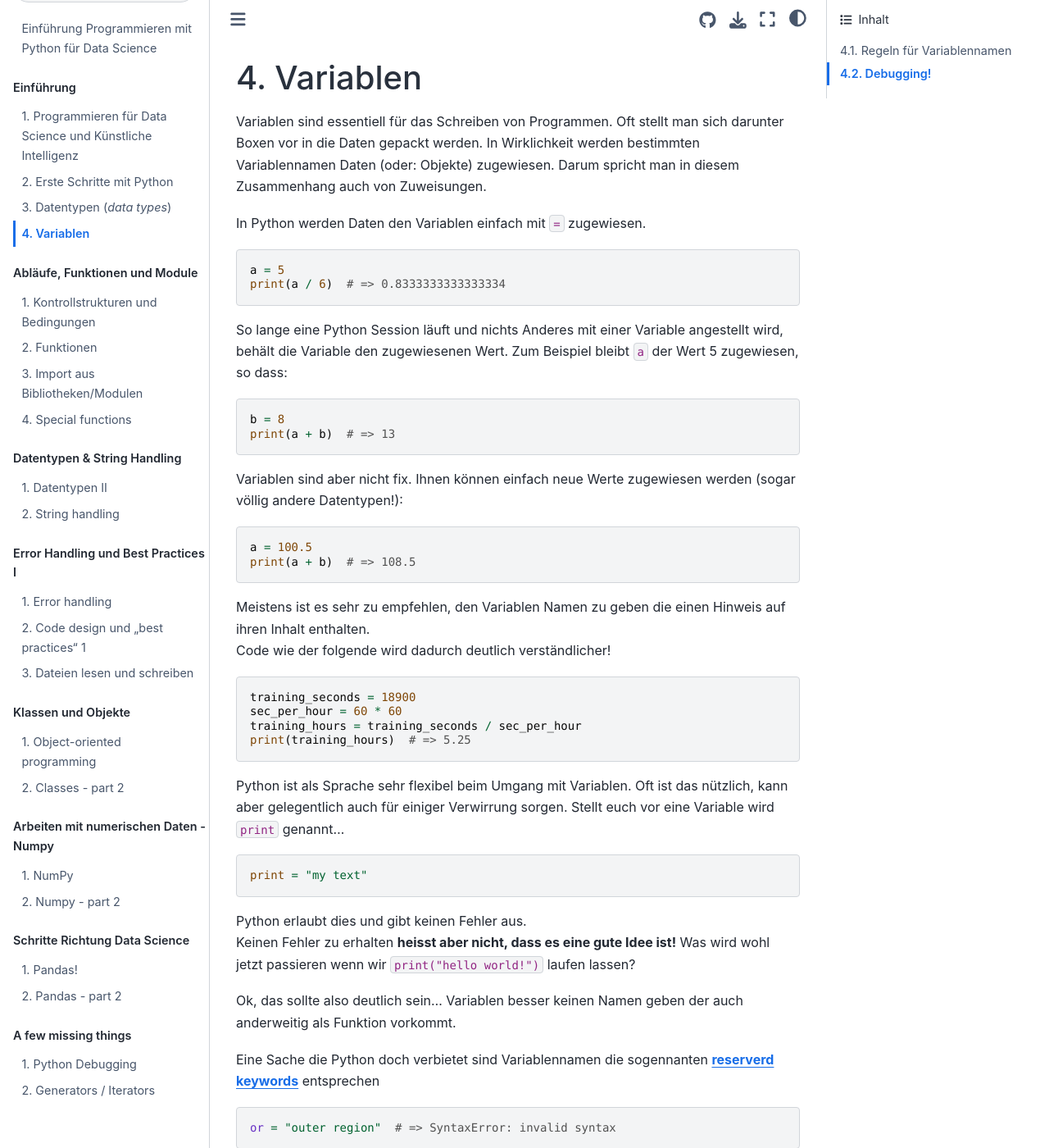
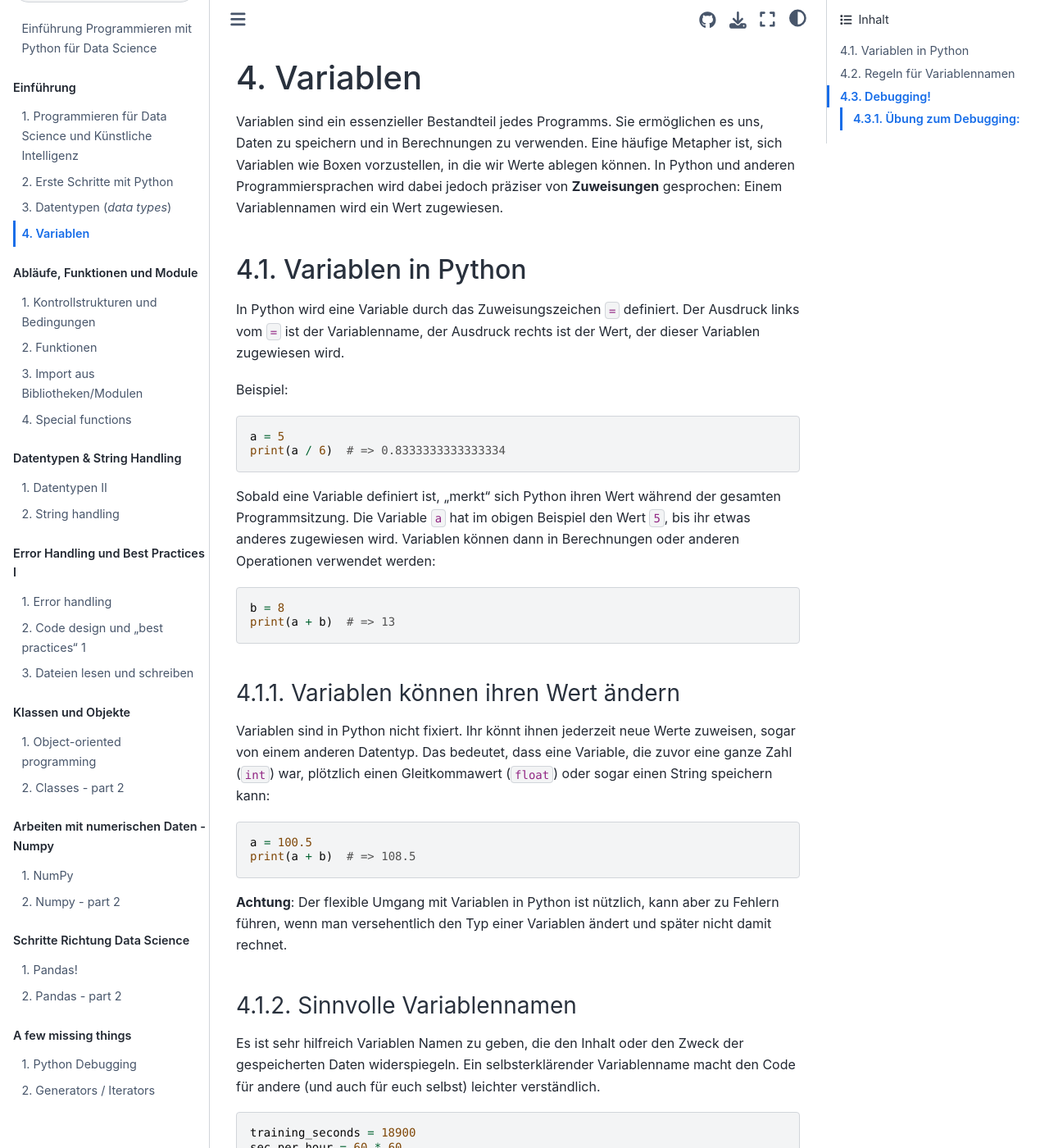
Before and after one commit to florian-huber/python-introduction, a Jupyter Book: the page built from lesson_material_german/01_variables.md, in a window 1280 px wide and 1400 px high. Shown: the whole window at 82% size. Built offline with Jupyter Book 1.0.4 settings and Sphinx 7.4.7 and the Sphinx Book theme 1.1.4, drawn with Linux system fonts in a browser that asks for light colours; pages that are not in the unit, such as notebooks, are missing from menus; some of the changed text lies outside the part shown.

Commit message:
edit text

````diff
--- a/lesson_material_german/01_variables.md
+++ b/lesson_material_german/01_variables.md
@@ -1,19 +1,20 @@
 # Variablen
 
-Variablen sind essentiell für das Schreiben von Programmen.
-Oft stellt man sich darunter Boxen vor in die Daten gepackt werden. In Wirklichkeit werden bestimmten Variablennamen Daten (oder: Objekte) zugewiesen. Darum spricht man
-in diesem Zusammenhang auch von Zuweisungen.
+Variablen sind ein essenzieller Bestandteil jedes Programms. Sie ermöglichen es uns, Daten zu speichern und in Berechnungen zu verwenden. Eine häufige Metapher ist, sich Variablen wie Boxen vorzustellen, in die wir Werte ablegen können. In Python und anderen Programmiersprachen wird dabei jedoch präziser von **Zuweisungen** gesprochen: Einem Variablennamen wird ein Wert zugewiesen.
 
-In Python werden Daten den Variablen einfach mit `=` zugewiesen.
+## Variablen in Python
+
+In Python wird eine Variable durch das Zuweisungszeichen `=` definiert. Der Ausdruck links vom `=` ist der Variablenname, der Ausdruck rechts ist der Wert, der dieser Variablen zugewiesen wird.
+
+Beispiel:
 
 ```python
 a = 5
 print(a / 6)  # => 0.8333333333333334
 ```
 
-So lange eine Python Session läuft und nichts Anderes mit einer Variable
-angestellt wird, behält die Variable den zugewiesenen Wert.
-Zum Beispiel bleibt `a` der Wert 5 zugewiesen, so dass:
+Sobald eine Variable definiert ist, "merkt" sich Python ihren Wert während der gesamten Programmsitzung. Die Variable `a` hat im obigen Beispiel den Wert `5`, bis ihr etwas anderes zugewiesen wird. Variablen können dann in Berechnungen oder anderen Operationen verwendet werden:
+
 <!--pytest-codeblocks:cont-->
 
 ```python
@@ -21,19 +22,20 @@ b = 8
 print(a + b)  # => 13
 ```
 
-Variablen sind aber nicht fix.
-Ihnen können einfach neue Werte zugewiesen werden
-(sogar völlig andere Datentypen!):
+### Variablen können ihren Wert ändern
+
+Variablen sind in Python nicht fixiert. Ihr könnt ihnen jederzeit neue Werte zuweisen, sogar von einem anderen Datentyp. Das bedeutet, dass eine Variable, die zuvor eine ganze Zahl (`int`) war, plötzlich einen Gleitkommawert (`float`) oder sogar einen String speichern kann:
 <!--pytest-codeblocks:cont-->
 
 ```python
 a = 100.5
 print(a + b)  # => 108.5
 ```
+**Achtung**: Der flexible Umgang mit Variablen in Python ist nützlich, kann aber zu Fehlern führen, wenn man versehentlich den Typ einer Variablen ändert und später nicht damit rechnet.
 
-Meistens ist es sehr zu empfehlen, den Variablen Namen zu geben die einen
-Hinweis auf ihren Inhalt enthalten.
-Code wie der folgende wird dadurch deutlich verständlicher!
+### Sinnvolle Variablennamen
+
+Es ist sehr hilfreich Variablen Namen zu geben, die den Inhalt oder den Zweck der gespeicherten Daten widerspiegeln. Ein selbsterklärender Variablenname macht den Code für andere (und auch für euch selbst) leichter verständlich.
 
 ```python
 training_seconds = 18900
@@ -42,9 +44,11 @@ training_hours = training_seconds / sec_per_hour
 print(training_hours)  # => 5.25
 ```
 
-Python ist als Sprache sehr flexibel beim Umgang mit Variablen.
-Oft ist das nützlich, kann aber gelegentlich auch für einiger Verwirrung
-sorgen. Stellt euch vor eine Variable wird `print` genannt...
+Hier sind die Variablen klar benannt, und der Code ist direkt verständlich. Würde man stattdessen Variablen wie `a`, `b` und `c` verwenden, wäre der Code weniger leserlich und schwieriger zu verstehen.
+
+### Gefährliche Variablennamen
+
+Python erlaubt es, Variablen fast jeden Namen zu geben. Dies gilt sogar für Namen, die den Namen von Python-Funktionen entsprechen, was jedoch vermieden werden sollte. Wenn ihr beispielsweise einer Variablen den Namen `print` gebt, überschreibt ihr die eingebaute Funktion `print()` und könnt sie nicht mehr verwenden:
 
 ```python
 print = "my text"
@@ -57,14 +61,20 @@ Was wird wohl jetzt passieren wenn wir `print("hello world!")` laufen lassen?
 Ok, das sollte also deutlich sein... Variablen besser keinen Namen geben
 der auch anderweitig als Funktion vorkommt.
 
-Eine Sache die Python doch verbietet sind Variablennamen die sogennanten
-[**reserverd keywords**](https://www.w3schools.com/python/python_ref_keywords.asp)
-entsprechen
+### Reservierte Schlüsselwörter
+
+Python hat eine Liste von **reservierten Schlüsselwörtern** (Keywords), die nicht als Variablennamen verwendet werden dürfen, da sie für die Syntax der Sprache benötigt werden. Beispiele für solche Keywords sind `if`, `else`, `while` oder `for`.
+
+Der Versuch, eine Variable mit einem solchen Namen zu erstellen, führt zu einem **SyntaxError**:
+
 <!--pytest-codeblocks:expect-error-->
 
 ```python
 or = "outer region"  # => SyntaxError: invalid syntax
 ```
+Die vollständige Liste der reservierten Schlüsselwörter findet ihr [hier](https://www.w3schools.com/python/python_ref_keywords.asp).
+
+---
 
 > ## Mini quiz:
 >
@@ -91,13 +101,12 @@ print(x)
 
 ## Regeln für Variablennamen
 
-Namen mit Bedeutung
+Es gibt einige einfache, aber wichtige Regeln für die Wahl von Variablennamen in Python:
 
-- Kleinbuchstaben (und Unterstriche)
-- Nie "reserved keywords" (Schlüsselworte) benutzen
-- Auch keine Funktionennamen benutzten (Standardfunktionen oder Funktionen die im Programm vorkommen)
-- Andere Sprachen als Englisch sind natürlich OK (je nach Kontext)
-- Allerdings machen Sonderzeichen manches komplizierter (z.B. ä oder ü)
+- **Verwendet Kleinbuchstaben** und Unterstriche `_` zur Trennung von Wörtern, um die Lesbarkeit zu erhöhen.
+- **Vermeidet reservierte Keywords** oder Funktionsnamen, um Konflikte zu verhindern.
+- **Sprecht Englisch**: Auch wenn Variablennamen in anderen Sprachen (z. B. Deutsch) zulässig sind, wird Englisch üblicherweise bevorzugt, um den Code auch für andere verständlich zu halten.
+- **Achtet auf Sonderzeichen**: Vermeidet nach Möglichkeit Umlaute (ä, ö, ü) oder andere Sonderzeichen in Variablennamen, da sie nicht überall unterstützt werden und zu Komplikationen führen können.
 
 
 
@@ -106,7 +115,7 @@ Namen mit Bedeutung
 Mit **debugging** meinen wir das Beseitigen von Fehlern im Programmcode (Fehler = "bugs").
 Wir werden später noch detaillierter auf das Thema eingehen, aber gleich zu Beginn ist es hilfreich ein wenig Erfahrung zu sammeln mit der Art und Weise wie Python (bzw. der Python-Interpreter) Fehler im Code anzeigt. Hierbei geht es nicht um Fehler, die ein erfolgreiches Ausführen des Codes unmöglich machen.
 
-Dazu die folgende kleine Übung:
+### Übung zum Debugging:
 
 1. Was passiert bei einer print-Anweisung, wenn wir eine oder beide
 Klammern weglassen?
````
